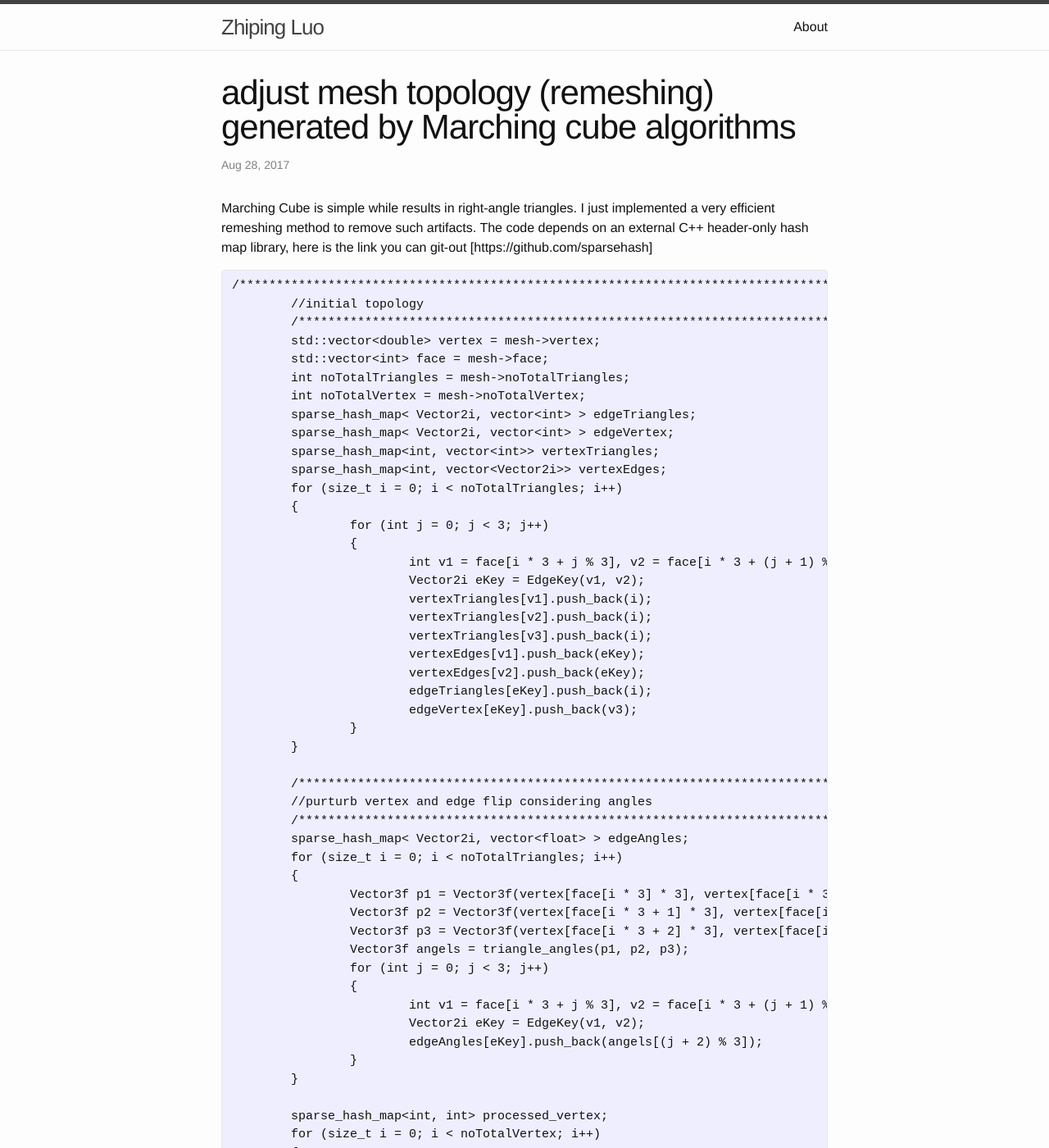
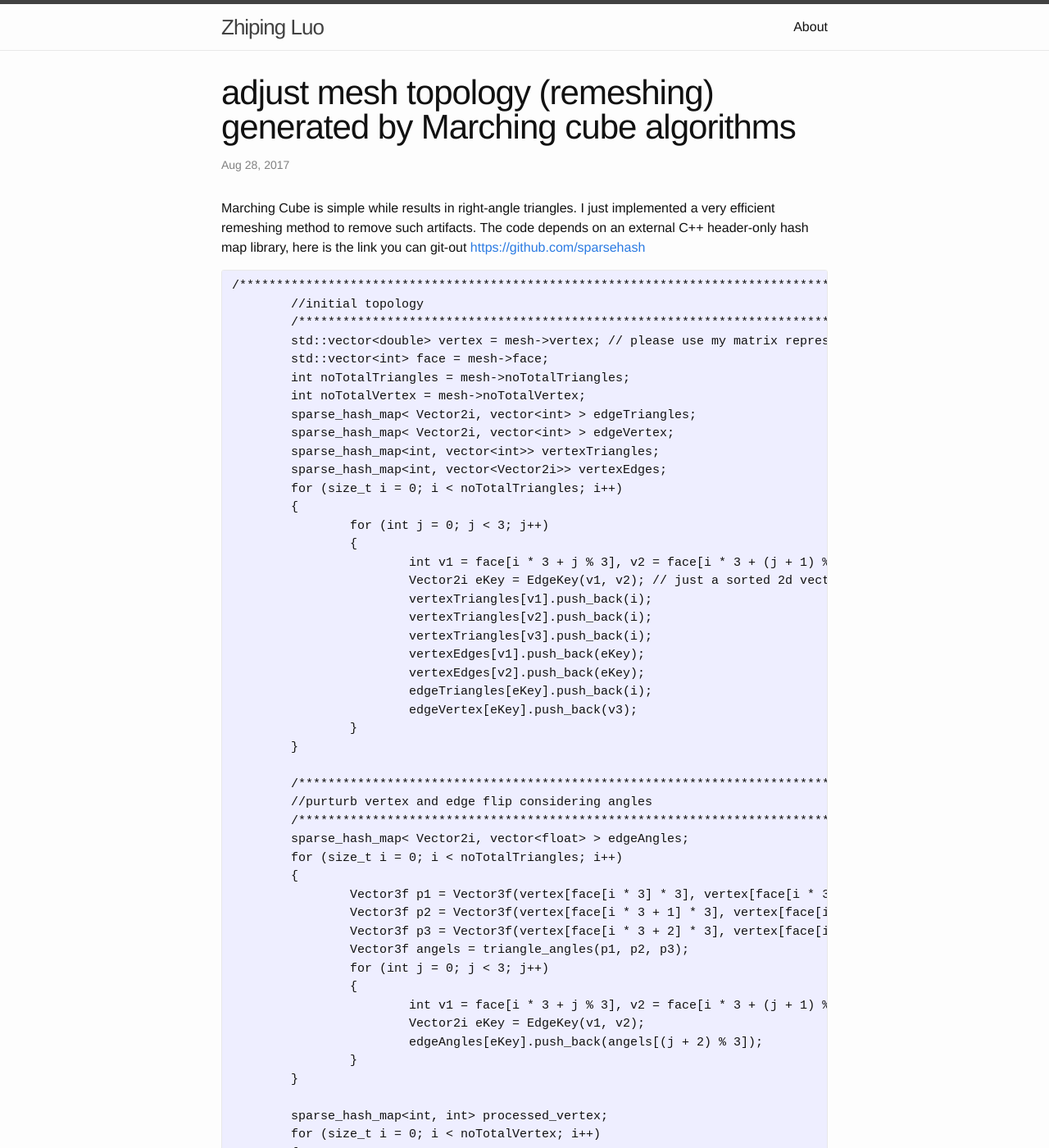
Before and after one commit to luozhipi/luozhipi.github.io, a Jekyll site: the page built from _posts/2017-08-28-mesh_adjust_topology.markdown, in a window 1280 px wide and 1400 px high. Shown: the whole window at 82% size. Built offline with Jekyll 4.4.1, drawn with Linux system fonts in a browser that asks for light colours; some of the changed text lies outside the part shown.

Commit message:
Update 2017-08-28-mesh_adjust_topology.markdown

````diff
--- a/_posts/2017-08-28-mesh_adjust_topology.markdown
+++ b/_posts/2017-08-28-mesh_adjust_topology.markdown
@@ -12,7 +12,7 @@
 /********************************************************************************************************/
 	//initial topology
 	/********************************************************************************************************/
-	std::vector<double> vertex = mesh->vertex;
+	std::vector<double> vertex = mesh->vertex; // please use my matrix representation of mesh
 	std::vector<int> face = mesh->face;
 	int noTotalTriangles = mesh->noTotalTriangles;
 	int noTotalVertex = mesh->noTotalVertex;
@@ -25,7 +25,7 @@
 		for (int j = 0; j < 3; j++)
 		{
 			int v1 = face[i * 3 + j % 3], v2 = face[i * 3 + (j + 1) % 3], v3 = face[i * 3 + (j + 2) % 3];
-			Vector2i eKey = EdgeKey(v1, v2);
+			Vector2i eKey = EdgeKey(v1, v2); // just a sorted 2d vector, do it as yours.
 			vertexTriangles[v1].push_back(i);
 			vertexTriangles[v2].push_back(i);
 			vertexTriangles[v3].push_back(i);
@@ -175,7 +175,7 @@
 					float w_1 = 0.0f;
 					vector<int> verts = edgeVertex[eKey];
 					Vector3f p3_0(vertex[verts[0] * 3], vertex[verts[0] * 3 + 1], vertex[verts[0] * 3 + 2]);
-					float area_0 = length(cross(p3_0 - p, p3_0 - neighbor_p));
+					float area_0 = length(cross(p3_0 - p, p3_0 - neighbor_p)); // you have to do your vector operations
 					if (area_0 == 0.f) w_0 = 0.f;
 					else
 					{
@@ -213,3 +213,5 @@
 		}
 	}
   ```
+
+[https://github.com/sparsehash]: https://github.com/sparsehash
````
Also changed, not shown: other parts of _posts/2017-08-28-mesh_adjust_topology.markdown (+1 -1 lines).
